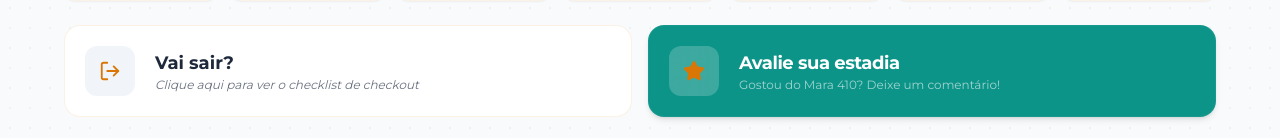
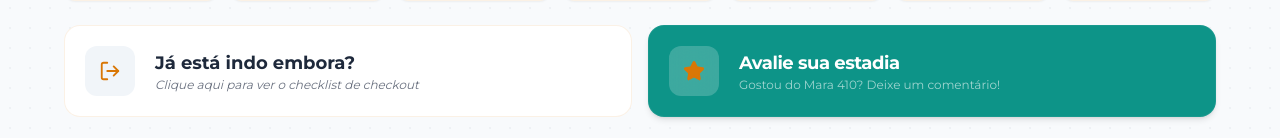
Before and after one commit to wellingtonrodovalho/boasvindas_mara, a React (Vite) app: page / in a window 1280 px wide. Shown: the part 662-800 px from the top of the page. Built offline with nearby package versions, Linux system fonts and the light colour scheme.

Commit message:
Já está indo embora?

```diff
--- a/App.tsx
+++ b/App.tsx
@@ -515,7 +515,7 @@ const App: React.FC = () => {
             <LogOut size={22} />
           </div>
           <div>
-            <h4 className="text-brand-brown font-bold text-lg">Vai sair?</h4>
+            <h4 className="text-brand-brown font-bold text-lg">Já está indo embora?</h4>
             <p className="text-gray-500 text-xs italic">Clique aqui para ver o checklist de checkout</p>
           </div>
         </button>
```
